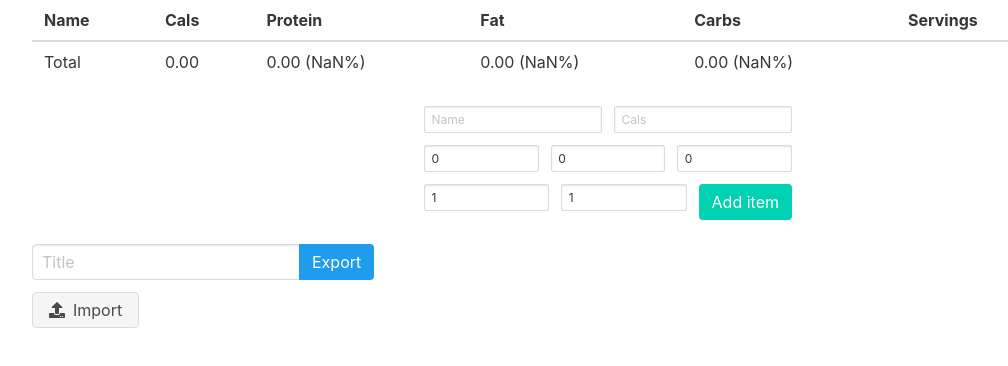
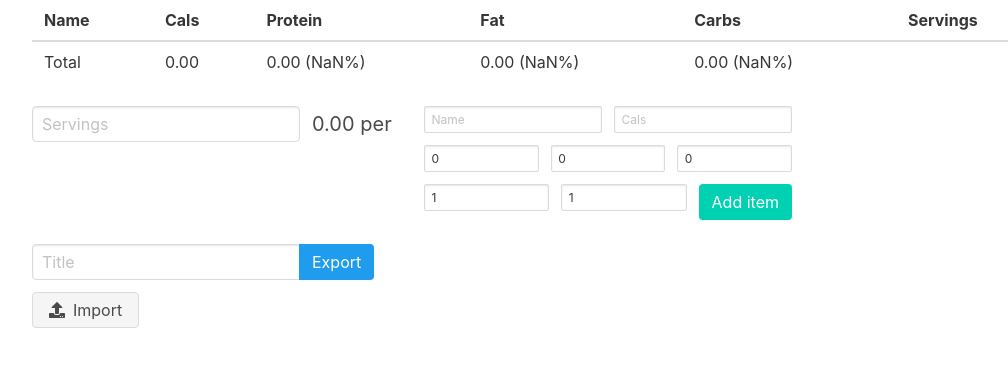
Before and after one commit to fireclimbers/macroman, a React (Create React App) app: page / in a window 1280 px wide. Shown: the top 366 px of the page, without its empty margins (32-1040 px from the left). Built offline with nearby package versions, Linux system fonts and the light colour scheme.

Commit message:
servings

```diff
--- a/src/App.js
+++ b/src/App.js
@@ -21,7 +21,7 @@ class ItemForm extends React.Component {
   }
   componentDidUpdate(prevProps) {
     console.log('huh', prevProps.editing, this.props.editing);
-    if (prevProps.editing != this.props.editing) {
+    if (prevProps.editing !== this.props.editing) {
       this.setState({
         name: this.props.item.name,
         cals: this.props.item.cals,
@@ -241,6 +241,8 @@ class TodoApp extends React.Component {
     })
   }
   exportJson(e) {
+    if (this.state.items.length === 0) return;
+    this.state.items[0].meal_servings = this.state.servings;
     var dataStr = "data:text/json;charset=utf-8," + encodeURIComponent(JSON.stringify(this.state.items));
     //var dlAnchorElem = document.getElementById('downloadAnchorElem');
     var dlAnchorElem = document.createElement("a");
@@ -254,7 +256,8 @@ class TodoApp extends React.Component {
     var obj = JSON.parse(e.target.result);
     console.log(obj);
     this.setState({
-      items: obj
+      items: obj,
+      servings: obj[0].meal_servings || 1
     })
     //alert_data(obj.name, obj.family);
   }
@@ -390,7 +393,24 @@ class TodoApp extends React.Component {
         </DragDropContext>
 
         <div className="columns">
-          <div className="column"></div>
+          <div className="column">
+            <nav className="level">
+              <div className="level-left">
+                <div className="level-item">
+                  <div className="field">
+                    <p className="control">
+                      <input value={this.state.servings} id="servings" onChange={this.handleChange} className="input" type="text" placeholder="Servings"/>
+                    </p>
+                  </div>
+                </div>
+                <div className="level-item">
+                  <p className="subtitle is-5">
+                    {(totalCals/(this.state.servings || 1)).toFixed(2)} per
+                  </p>
+                </div>
+              </div>
+            </nav>
+          </div>
           <div className="column">
             <ItemForm handleSubmit={this.handleSubmit} />
           </div>
@@ -408,9 +428,9 @@ class TodoApp extends React.Component {
               value={this.state.exporttitle} />
           </div>
           <div className="control">
-            <a className="button is-info" onClick={this.exportJson.bind(this)}>
+            <button className="button is-info" onClick={this.exportJson.bind(this)}>
               Export
-            </a>
+            </button>
           </div>
         </div>
         <div className="file">
@@ -426,7 +446,7 @@ class TodoApp extends React.Component {
             </span>
           </label>
         </div>
-        <div className={"modal "+(this.state.editing != -1 ? 'is-active' : '')}>
+        <div className={"modal "+(this.state.editing !== -1 ? 'is-active' : '')}>
           <div className="modal-background"></div>
           <div className="modal-card" style={{width:480}}>
             <header className="modal-card-head">
@@ -434,7 +454,7 @@ class TodoApp extends React.Component {
               <button className="delete" aria-label="close" onClick={() => {this.setState({editing: -1})}}></button>
             </header>
             <section className="modal-card-body">
-              <ItemForm handleSubmit={this.handleEditSubmit} editing={this.state.editing} item={this.state.editing != -1 ? this.state.items[this.state.editing] : {}} />
+              <ItemForm handleSubmit={this.handleEditSubmit} editing={this.state.editing} item={this.state.editing !== -1 ? this.state.items[this.state.editing] : {}} />
             </section>
             {/*<footer className="modal-card-foot">
               <button className="button is-success">Save changes</button>
```
